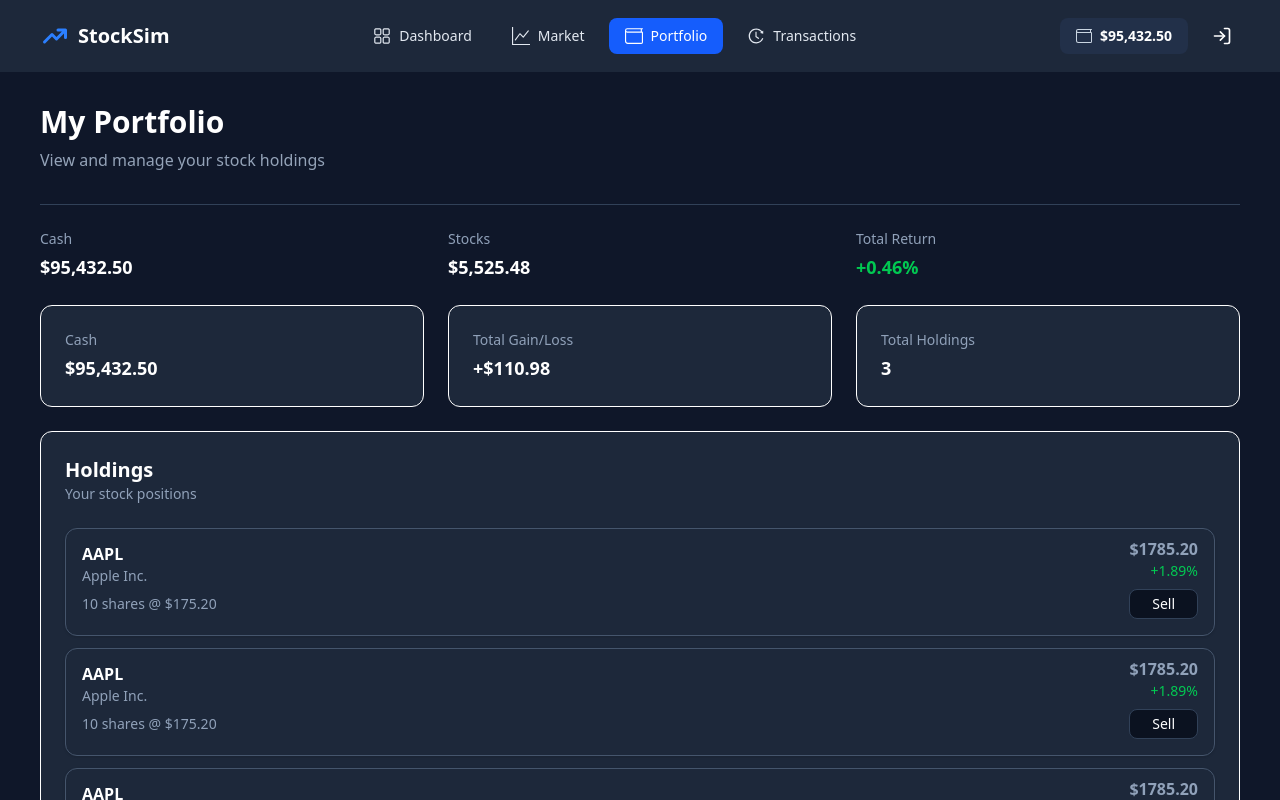
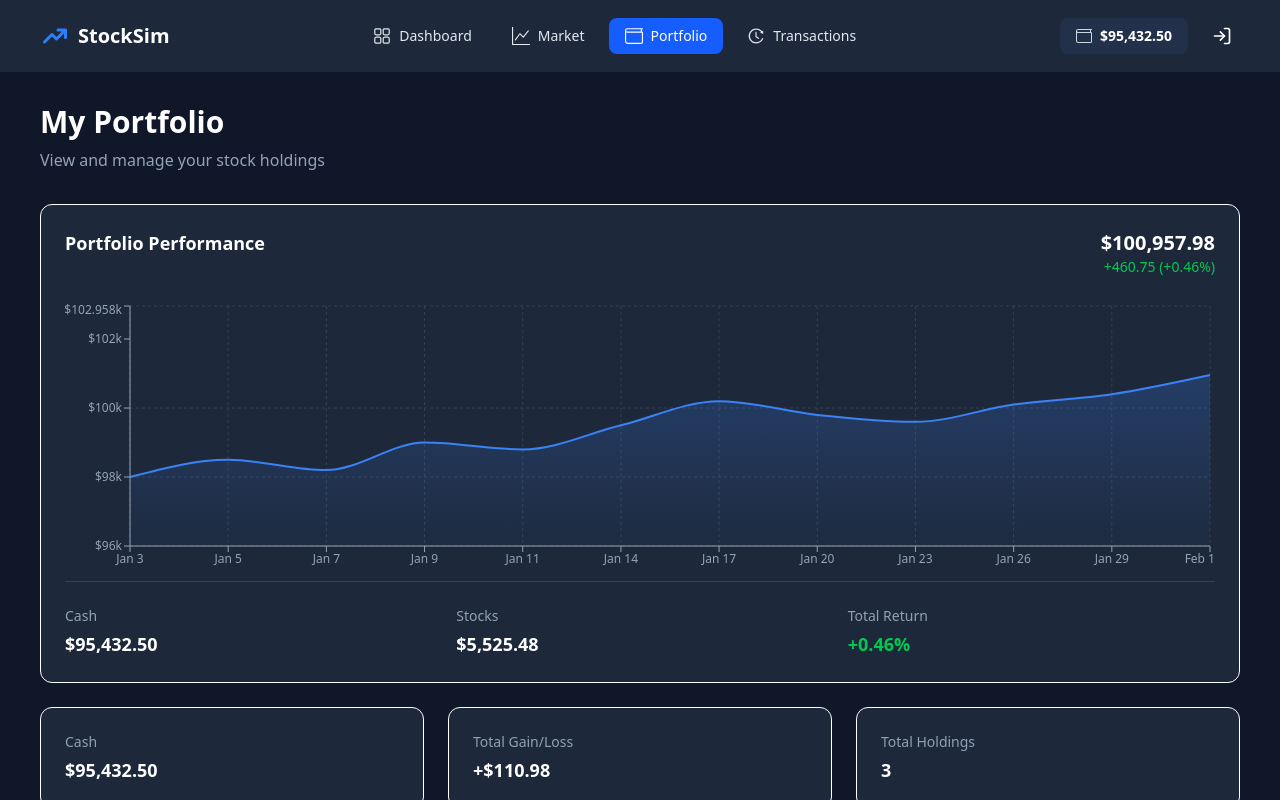
Before and after one commit to nisarg-gadhiya/stock-sim, a React (Vite) app: page /portfolio in a window 1280 px wide. Shown: the top 800 px of the page. Built offline with nearby package versions, Linux system fonts and the light colour scheme.

Commit message:
Portfolio commit 2

```diff
--- a/src/components/portfolio/HoldingRow.jsx
+++ b/src/components/portfolio/HoldingRow.jsx
@@ -1,40 +1,61 @@
-import React from 'react'
+import React from "react";
 
-const HoldingRow = () => {
+const HoldingRow = ({
+  symbol,
+  company,
+  shares,
+  avgPrice,
+  currentPrice,
+}) => {
+
+  const invested = shares * avgPrice;
+  const currentValue = shares * currentPrice;
+
+  const percentChange =
+    ((currentPrice - avgPrice) / avgPrice) * 100;
+
   return (
-    <div className="flex items-center justify-between pb-4 hover:bg-[#24324a] px-4 py-2 rounded-xl shadow-sm border border-slate-600 cursor-pointer transition-all duration-400">
+    <div className="flex items-center justify-between px-4 py-3 rounded-xl border border-slate-600 hover:bg-[#24324a] transition-all">
+
+      {/* Left */}
       <div className="flex flex-col">
         <span className="font-semibold">
-          AAPL
+          {symbol}
         </span>
+
         <span className="text-sm text-slate-400">
-          Apple Inc.
+          {company}
         </span>
-        <span className="text-sm text-slate-400 mt-2">10 shares @ $175.20</span>
+
+        <span className="text-sm text-slate-400 mt-2">
+          {shares} shares @ ${avgPrice.toFixed(2)}
+        </span>
       </div>
 
-      <div className="flex flex-col text-right">
+      {/* Right */}
+      <div className="flex flex-col text-right gap-1">
 
-        <span className="font-semibold text-slate-400">
-          $1785.20
+        <span className="font-semibold text-slate-300">
+          ${currentValue.toFixed(2)}
         </span>
 
         <span
-            className={`text-sm ${
-                1.89 > 0
-                ? "text-green-500"
-                : "text-red-500"
-            }`}
-            >
-            {1.89 > 0 ? "+" : ""}
-            {1.89}%
+          className={`text-sm ${
+            percentChange > 0
+              ? "text-green-500"
+              : "text-red-500"
+          }`}
+        >
+          {percentChange > 0 && "+"}
+          {percentChange.toFixed(2)}%
         </span>
 
-        <button className='px-3 py-1 text-sm font-medium rounded-lg bg-[#0b1220] text-white border border-slate-700 hover:bg-[#162033] hover:border-blue-500/40 transition-all duration-200 mt-2'>Sell</button>
-
+        <button className="px-3 py-1 mt-1 text-sm rounded-lg bg-[#0b1220] border border-slate-700 hover:bg-[#162033] transition">
+          Sell
+        </button>
       </div>
     </div>
-  )
-}
+  );
+};
 
-export default HoldingRow
+export default HoldingRow;
--- a/src/components/portfolio/PortfolioChart.jsx
+++ b/src/components/portfolio/PortfolioChart.jsx
@@ -0,0 +1,84 @@
+import {
+  AreaChart,
+  Area,
+  XAxis,
+  YAxis,
+  Tooltip,
+  ResponsiveContainer,
+  CartesianGrid,
+} from "recharts";
+
+import { portfolioHistory } from "../../data/portfolioHistory";
+import PortfolioSummary from "./PortfolioSummary";
+
+const PortfolioChart = () => {
+  return (
+    <div className="rounded-xl">
+
+      <div className="flex justify-between mb-6">
+        <h2 className="text-lg font-semibold">
+          Portfolio Performance
+        </h2>
+
+        <div className="text-right">
+          <p className="text-xl font-bold">$100,957.98</p>
+          <p className="text-sm text-green-500">
+            +460.75 (+0.46%)
+          </p>
+        </div>
+      </div>
+
+      <div className="h-70">
+        <ResponsiveContainer width="100%" height="100%">
+          <AreaChart data={portfolioHistory}>
+            <defs>
+              <linearGradient id="colorValue" x1="0" y1="0" x2="0" y2="1">
+                <stop offset="0%" stopColor="#3b82f6" stopOpacity={0.4} />
+                <stop offset="100%" stopColor="#3b82f6" stopOpacity={0.05} />
+              </linearGradient>
+            </defs>
+
+            <CartesianGrid
+              strokeDasharray="3 3"
+              stroke="#334155"
+            />
+
+            <XAxis
+              dataKey="date"
+              stroke="#94a3b8"
+              tick={{ fontSize: 12 }}
+            />
+
+            <YAxis
+              stroke="#94a3b8"
+              tick={{ fontSize: 12 }}
+              domain={["dataMin - 2000", "dataMax + 2000"]}
+              tickFormatter={(v) => `$${v / 1000}k`}
+            />
+
+            <Tooltip
+              contentStyle={{
+                backgroundColor: "#0f172a",
+                border: "1px solid #334155",
+                borderRadius: "8px",
+                color: "#fff",
+              }}
+              formatter={(value) => `$${value.toLocaleString()}`}
+            />
+
+            <Area
+              type="monotone"
+              dataKey="value"
+              stroke="#3b82f6"
+              strokeWidth={2}
+              fill="url(#colorValue)"
+              dot={false}
+            />
+          </AreaChart>
+        </ResponsiveContainer>
+      </div>
+    </div>
+  );
+};
+
+export default PortfolioChart;
--- a/src/components/portfolio/PortfolioSummary.jsx
+++ b/src/components/portfolio/PortfolioSummary.jsx
@@ -1,7 +1,12 @@
 import React from "react";
+import PortfolioChart from "./PortfolioChart";
 
 const PortfolioSummary = () => {
   return (
+    <div className="flex flex-col border rounded-xl bg-[#1D283A] p-6">
+
+      <PortfolioChart />
+
       <div className="grid grid-cols-3 gap-6 pt-6 border-t border-slate-700">
 
         <div className="flex flex-col gap-1">
@@ -32,6 +37,7 @@ const PortfolioSummary = () => {
         </div>
 
       </div>
+    </div>
   );
 };
 
--- a/src/components/portfolio/SummaryCard.jsx
+++ b/src/components/portfolio/SummaryCard.jsx
@@ -22,7 +22,7 @@ const SummaryCard = () => {
       {data.map((item, index) => (
         <div
           key={index}
-          className="rounded-xl bg-[#1D283A] p-6 flex flex-col gap-1 border borde"
+          className="rounded-xl bg-[#1D283A] p-6 flex flex-col gap-1 border"
         >
           <span className="text-sm text-slate-400">
             {item.summary}
--- a/src/data/portfolioHistory.js
+++ b/src/data/portfolioHistory.js
@@ -0,0 +1,14 @@
+export const portfolioHistory = [
+  { date: "Jan 3", value: 98000 },
+  { date: "Jan 5", value: 98500 },
+  { date: "Jan 7", value: 98200 },
+  { date: "Jan 9", value: 99000 },
+  { date: "Jan 11", value: 98800 },
+  { date: "Jan 14", value: 99500 },
+  { date: "Jan 17", value: 100200 },
+  { date: "Jan 20", value: 99800 },
+  { date: "Jan 23", value: 99600 },
+  { date: "Jan 26", value: 100100 },
+  { date: "Jan 29", value: 100400 },
+  { date: "Feb 1", value: 100958 },
+];
```
Lines whose indentation alone changed are shown as unchanged.
